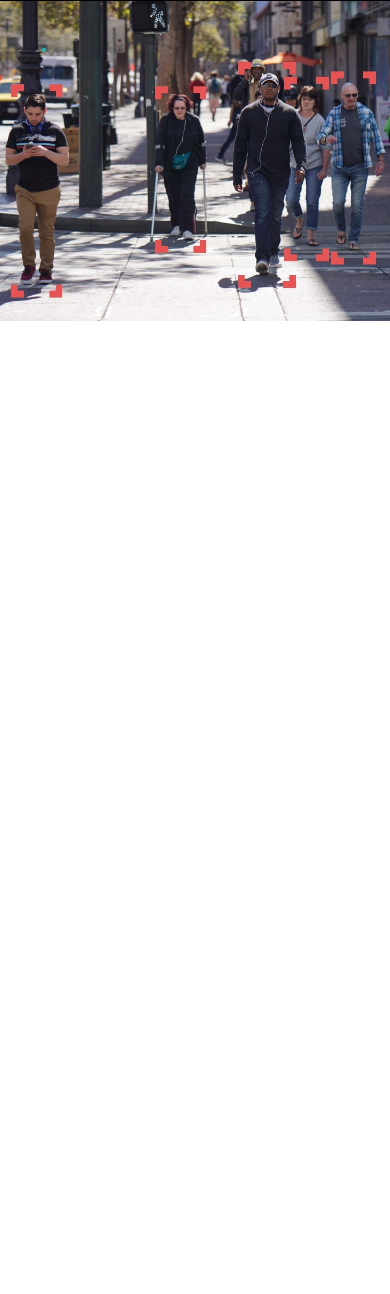
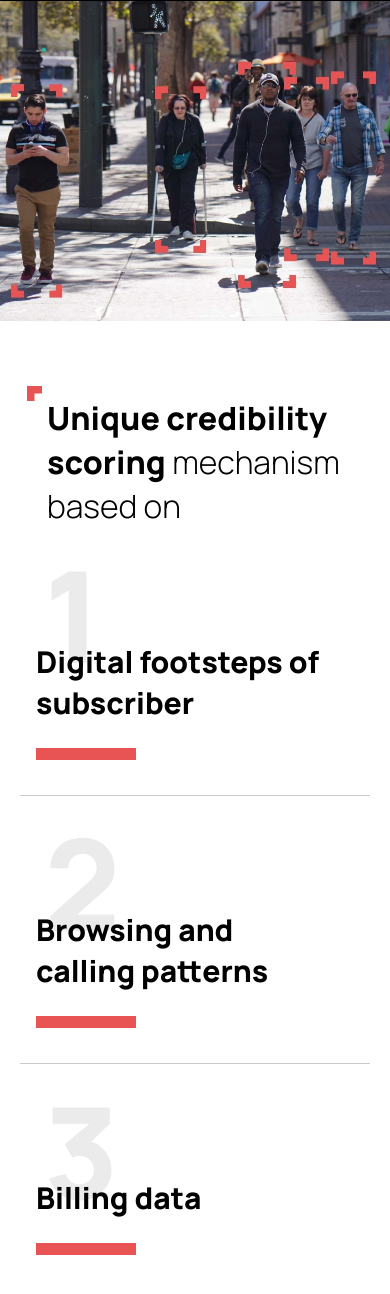
Before and after one commit to Hov26/intent, a website: page app/product-credibility.html in a window 390 px wide. Shown: the part 346-1640 px from the top of the page. Before the commit the page ends 844 px from the top, so only its background shows below. Drawn offline with Linux system fonts and the light colour scheme.

Commit message:
add a section unique in product-credibility page

```diff
--- a/app/product-credibility.html
+++ b/app/product-credibility.html
@@ -19,8 +19,8 @@
   </head>
 
   <body>
-   <main class="product-credibility-page">
-     <section class="hero bg-black d-flex">
+    <main class="product-credibility-page">
+    <section class="hero bg-black d-flex">
       <div class="text">
         <h3 class="title fz16 fw800 c-white">CREDIBILITY SCORING </h3>
         <h4 class="subtitle fz18 fw300 c-white">P R O D U C T</h4>
@@ -32,6 +32,28 @@
           <img class="img" src="images/product-hero.jpeg" alt="Refrigerators">
         </figure>
       </div>
+      </section>
+      <section class="unique">
+        <div class="container">
+          <h3 class="title fz50 fw300 red-15"><span class="fw800">Unique credibility scoring</span> mechanism based on</h3>
+          <div class="items-wrapper d-flex">
+            <div class="item item-border">
+              <p class="number fw800">1</p>
+              <p class="paragraph fz30 fw800">Digital footsteps of subscriber</p>
+              <div class="red-line bg-red"></div>
+            </div>
+            <div class="item item-border">
+              <p class="number fw800">2</p>
+              <p class="paragraph fz30 fw800">Browsing and calling patterns</p>
+              <div class="red-line bg-red"></div>
+            </div>
+            <div class="item">
+              <p class="number fw800">3</p>
+              <p class="paragraph fz30 fw800">Billing data</p>
+              <div class="red-line red-line-right bg-red"></div>
+            </div>
+          </div>
+        </div>
      </section>
    </main>
 
--- a/app/sass/colors.sass
+++ b/app/sass/colors.sass
@@ -11,3 +11,4 @@ $gray600: #282828
 $gray700: #323232
 $gray800: #CACACA
 $grayLight: #EDEDED
+$gray900: #EBEBEB
--- a/app/sass/product-credibility.sass
+++ b/app/sass/product-credibility.sass
@@ -1,8 +1,6 @@
 .product-credibility-page
     .hero
         width: 100%
-        margin-bottom: 100px
-
         .text
             padding: 80px 80px 150px 90px
             width: 60%
@@ -30,6 +28,34 @@
             height: 100%
             object-fit: cover
 
+    .unique
+        padding: 90px 0 110px 0
+        .container
+            max-width: 1480px
+        .items-wrapper
+            gap: 127px
+            margin-top: 77px
+        .item
+            max-width: 370px
+            padding-right: 85px
+        .item-border
+            border-right: 1px solid $gray800
+        .number
+            font-size: 127px
+            color: $gray900
+            margin-left: 8px
+        .paragraph
+            margin-top: -60px
+            max-width: 300px
+        .red-line
+            width: 100px
+            height: 12px
+            margin-top: 25px
+            margin-bottom: 30px
+        .red-line-right
+            margin-top: 65px
+
+
 @media only screen and (max-width: 1440px)
     .product-credibility-page
         .hero
@@ -40,6 +66,18 @@
             .paragraph
                 margin-left: 44px
 
+        .unique
+            padding: 80px 0 100px 0
+            .container
+                max-width: 1160px
+            .items-wrapper
+                gap: 90px
+            .item
+                padding-right: 30px
+
+
+
+
 @media only screen and (max-width: 1100px)
     .product-credibility-page
         .hero
@@ -48,6 +86,13 @@
                 width: 100%
             .figure-wrapper
                 width: 100%
+
+        .unique
+            .title
+                font-size: 40px
+            .red-line-right
+                margin-top: 25px
+
 
 @media only screen and (max-width: 992px)
     .product-credibility-page
@@ -60,6 +105,22 @@
                 margin-top: 28px
                 margin-left: 0
 
+        .unique
+            .unique
+            .title
+                margin-left: 27px
+            .items-wrapper
+                flex-direction: column
+                gap: 0
+                margin-top: 0
+            .item
+                padding-left: 16px
+            .item-border
+                border-right: none
+                border-bottom: 1px solid $gray800
+            .red-line
+                margin-bottom: 35px
+
 @media only screen and (max-width: 768px)
     .product-credibility-page
         .hero
@@ -69,3 +130,8 @@
                 font-size: 32px
             .paragraph
                 font-size: 24px
+
+        .unique
+            padding: 75px 0 35px 0
+            .title
+                font-size: 32px
```
Also changed, not shown: app/css/app.min.css.
